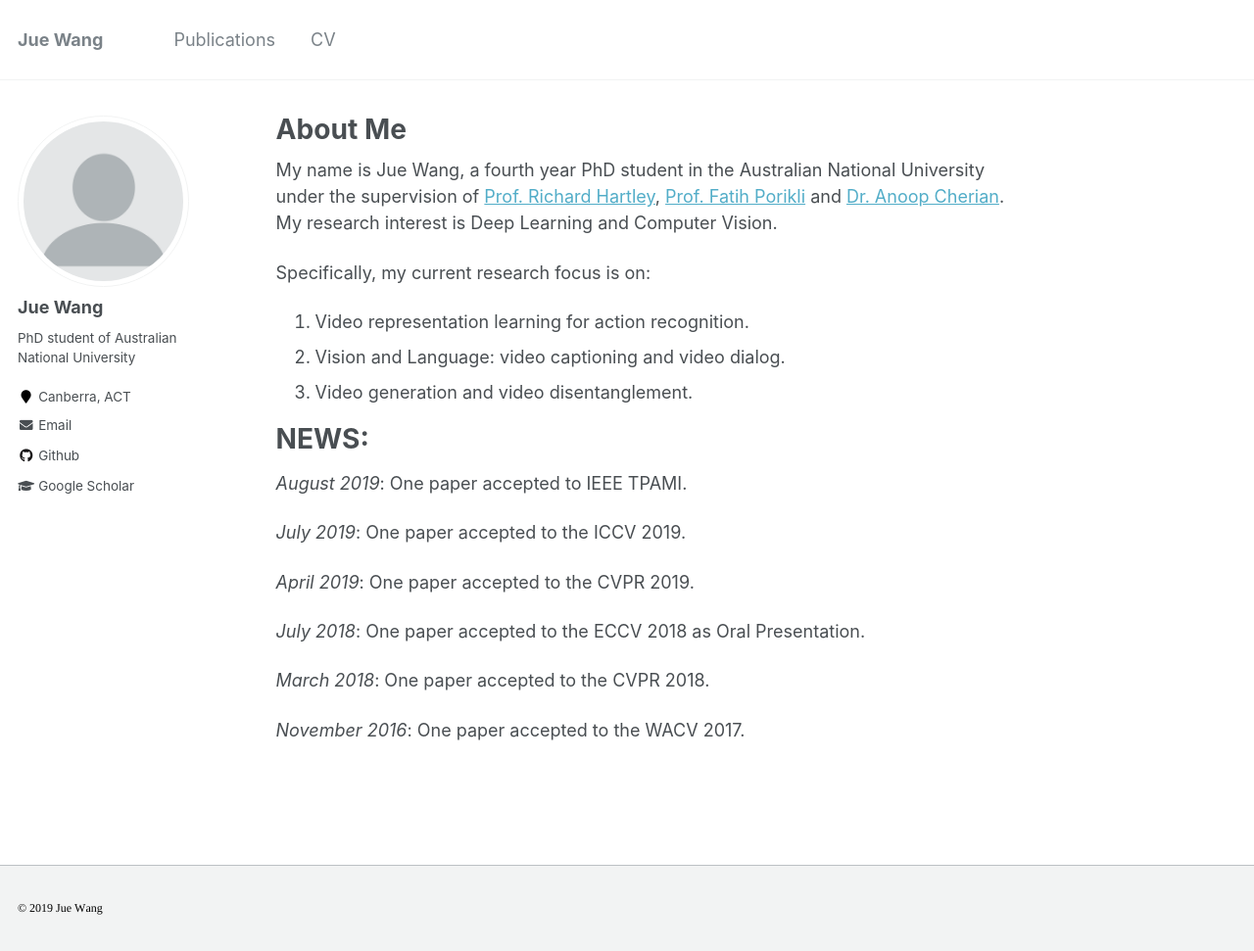
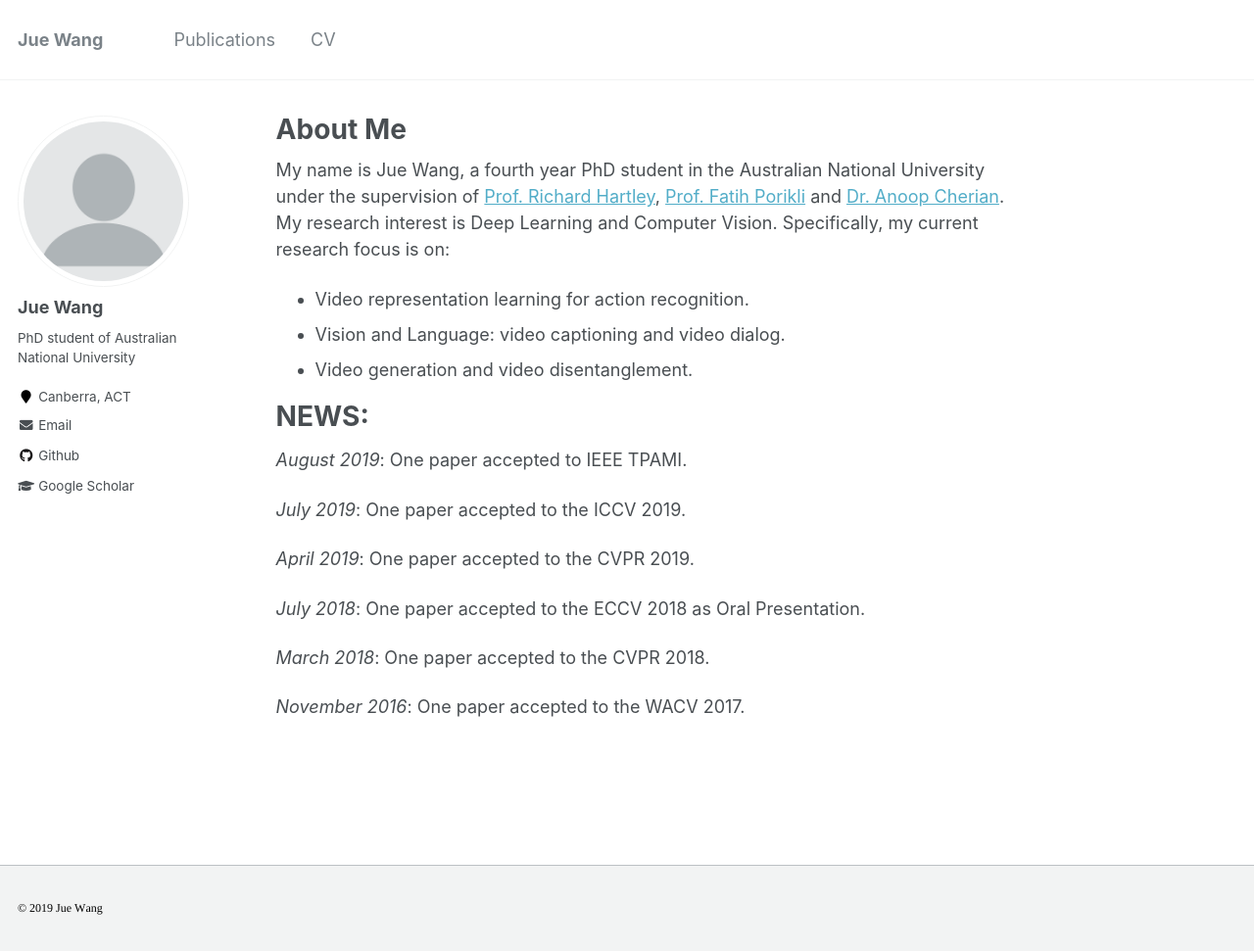
Before and after one commit to 3xWangDot/3xWangDot.github.io, a Jekyll site: the page built from _pages/about.md, in a window 1280 px wide and 971 px high. Shown: the whole window at 98% size. Built offline with Jekyll 4.4.1, drawn with Linux system fonts in a browser that asks for light colours; part of the change alters nothing that is shown.

```diff
--- a/_pages/about.md
+++ b/_pages/about.md
@@ -9,11 +9,10 @@ redirect_from:
 ---
 
 My name is Jue Wang, a fourth year PhD student in the Australian National University under  the supervision of [Prof. Richard Hartley](http://users.cecs.anu.edu.au/~hartley/), [Prof. Fatih Porikli](http://www.porikli.com) and [Dr. Anoop Cherian](http://users.cecs.anu.edu.au/~cherian/). My research interest is Deep Learning and Computer Vision.
-
 Specifically, my current research focus is on:
-1. Video representation learning for action recognition.
-2. Vision and Language: video captioning  and video dialog.
-3. Video generation and video disentanglement.
+* Video representation learning for action recognition.
+* Vision and Language: video captioning  and video dialog.
+* Video generation and video disentanglement.
 
 
 NEWS:
```
